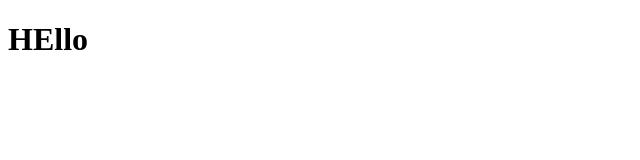
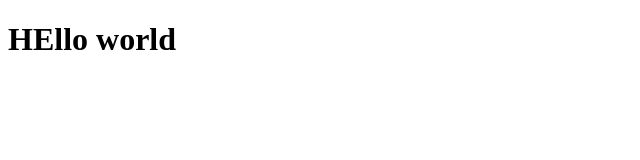
Before and after one commit to KalchukIvan/project, a plain HTML site: page index.html in a window 1280 px wide. Shown: the whole page, without its empty margins (0-640 px from the left). Drawn offline with Linux system fonts and the light colour scheme.

Commit message:
second commit

```diff
--- a/index.html
+++ b/index.html
@@ -7,7 +7,8 @@
     <title>Document</title>
 </head>
 <body>
-    <h1>HEllo</h1>
+    <h1>HEllo world</h1>
+
 
     <script src="main.js"></script>
 </body>
```
